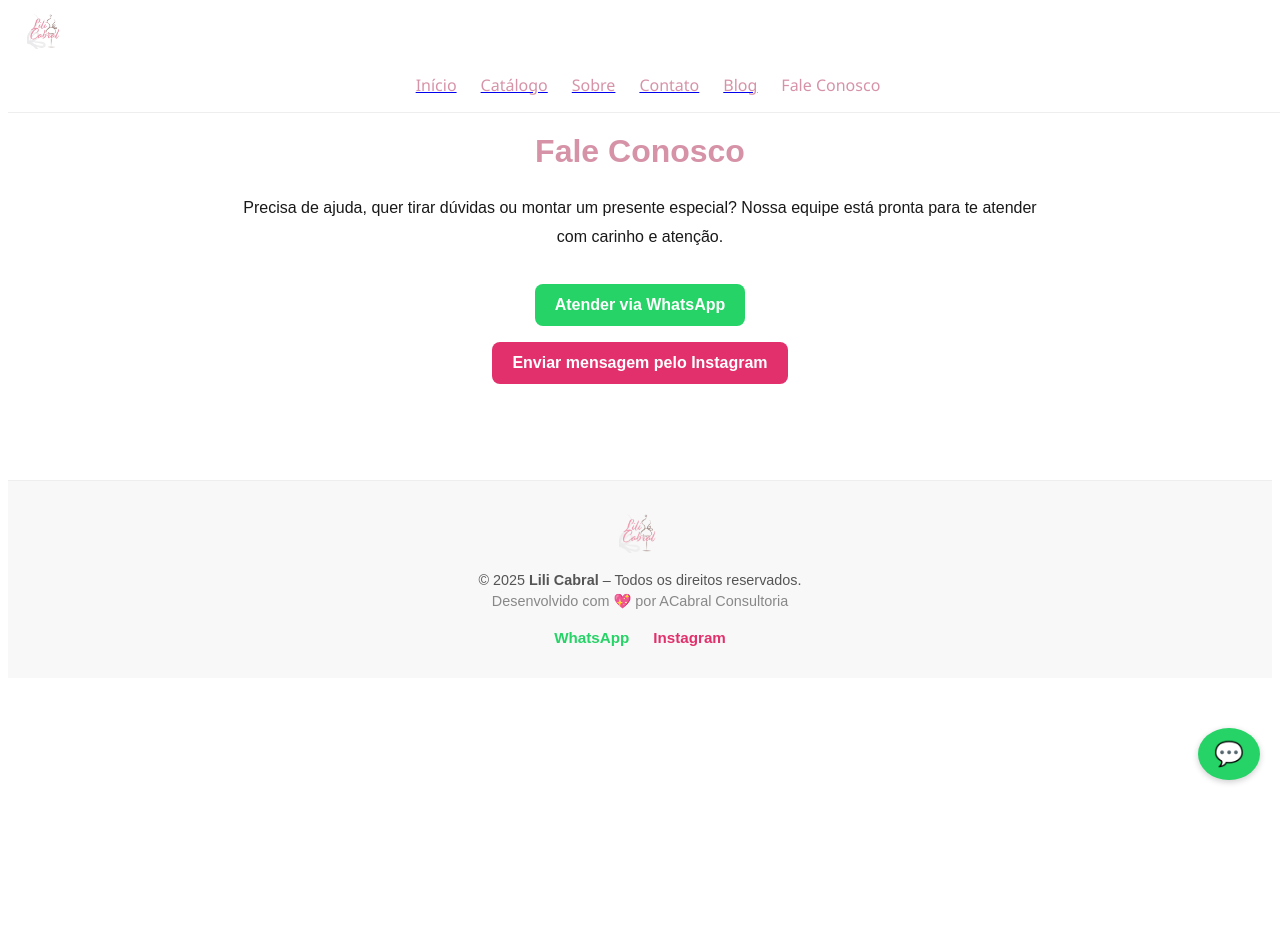
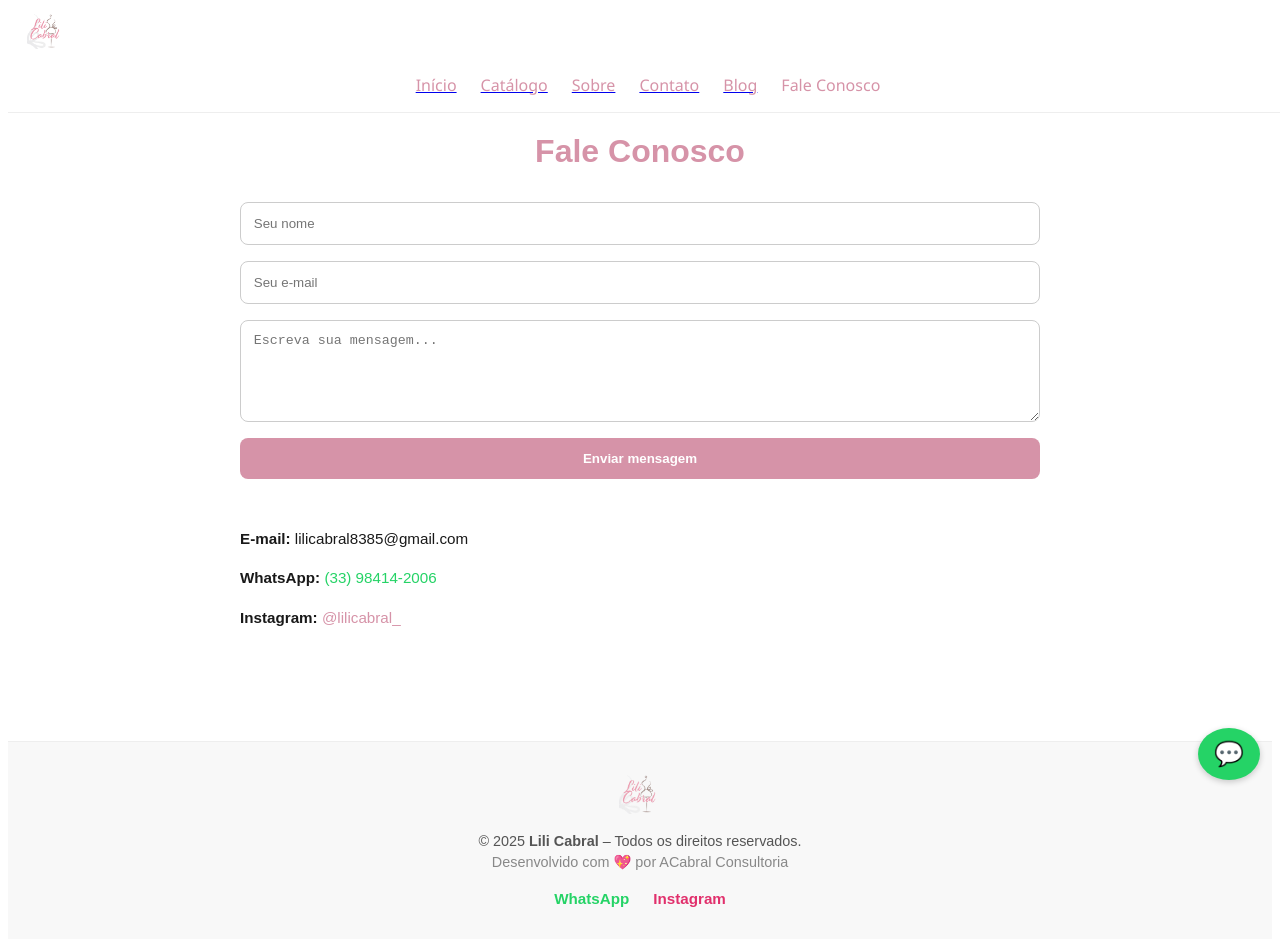
Before and after one commit to adaltoncabral/site-lili-cabral, a Next.js app: page /contato in a window 1280 px wide. Before the commit the page ends 800 px from the top, so only its background shows below. Built offline with nearby package versions, Linux system fonts and the light colour scheme.

Commit message:
Update contato.js

```diff
--- a/pages/contato.js
+++ b/pages/contato.js
@@ -1,68 +1,52 @@
 import Head from 'next/head'; import Header from '../components/Header'; import Footer from '../components/Footer'; import FloatingButton from '../components/FloatingButton'; import Analytics from '../components/Analytics';
 
-export default function Contato() { return ( <> <Head> <title>Fale Conosco – Lili Cabral</title> <meta name="description" content="Entre em contato com a equipe Lili Cabral para dúvidas, sugestões ou atendimento personalizado." /> <meta property="og:title" content="Fale Conosco – Lili Cabral" /> <meta property="og:description" content="Entre em contato com a equipe Lili Cabral para dúvidas, sugestões ou atendimento personalizado." /> <meta property="og:image" content="/banner-lili.jpg" /> <meta property="og:type" content="website" /> </Head>
+export default function Contato() { return ( <> <Head> <title>Fale Conosco – Lili Cabral</title> <meta name="description" content="Entre em contato com a equipe da Lili Cabral para dúvidas, pedidos ou parcerias." /> </Head>
 
 <Analytics />
   <Header />
 
-  <main style={{
-    maxWidth: '800px',
-    margin: '80px auto 0',
-    padding: '2rem',
-    fontFamily: 'sans-serif',
-    color: '#191919'
-  }}>
-    <h1 style={{
-      color: '#d693a8',
-      fontSize: '2rem',
-      marginBottom: '1.5rem',
-      textAlign: 'center'
-    }}>
-      Fale Conosco
-    </h1>
+  <main style={{ maxWidth: '800px', margin: '80px auto 0', padding: '2rem', fontFamily: 'sans-serif', color: '#191919' }}>
+    <h1 style={{ color: '#d693a8', fontSize: '2rem', marginBottom: '2rem', textAlign: 'center' }}>Fale Conosco</h1>
 
-    <p style={{ fontSize: '1rem', lineHeight: '1.8', textAlign: 'center' }}>
-      Precisa de ajuda, quer tirar dúvidas ou montar um presente especial? Nossa equipe está pronta para te atender com carinho e atenção.
-    </p>
+    <form style={{ display: 'flex', flexDirection: 'column', gap: '1rem' }}>
+      <input
+        type="text"
+        name="nome"
+        placeholder="Seu nome"
+        required
+        style={{ padding: '0.8rem', borderRadius: '8px', border: '1px solid #ccc' }}
+      />
+      <input
+        type="email"
+        name="email"
+        placeholder="Seu e-mail"
+        required
+        style={{ padding: '0.8rem', borderRadius: '8px', border: '1px solid #ccc' }}
+      />
+      <textarea
+        name="mensagem"
+        placeholder="Escreva sua mensagem..."
+        required
+        rows="5"
+        style={{ padding: '0.8rem', borderRadius: '8px', border: '1px solid #ccc' }}
+      />
+      <button type="submit" style={{
+        backgroundColor: '#d693a8',
+        color: '#fff',
+        padding: '0.8rem',
+        border: 'none',
+        borderRadius: '8px',
+        fontWeight: 'bold',
+        cursor: 'pointer'
+      }}>
+        Enviar mensagem
+      </button>
+    </form>
 
-    <div style={{
-      display: 'flex',
-      flexDirection: 'column',
-      alignItems: 'center',
-      marginTop: '2rem',
-      gap: '1rem'
-    }}>
-      <a
-        href="https://wa.me/5533984142006?text=Olá!%20Gostaria%20de%20falar%20com%20a%20Lili%20Cabral"
-        target="_blank"
-        rel="noopener noreferrer"
-        style={{
-          backgroundColor: '#25d366',
-          color: '#fff',
-          padding: '12px 20px',
-          borderRadius: '8px',
-          textDecoration: 'none',
-          fontWeight: 'bold'
-        }}
-      >
-        Atender via WhatsApp
-      </a>
-
-      <a
-        href="https://instagram.com/lili.cabral_"
-        target="_blank"
-        rel="noopener noreferrer"
-        style={{
-          backgroundColor: '#E1306C',
-          color: '#fff',
-          padding: '12px 20px',
-          borderRadius: '8px',
-          textDecoration: 'none',
-          fontWeight: 'bold'
-        }}
-      >
-        Enviar mensagem pelo Instagram
-      </a>
+    <div style={{ marginTop: '3rem', fontSize: '0.95rem', lineHeight: '1.6' }}>
+      <p><strong>E-mail:</strong> lilicabral8385@gmail.com</p>
+      <p><strong>WhatsApp:</strong> <a href="https://wa.me/5533984142006" target="_blank" rel="noopener noreferrer" style={{ color: '#25d366', textDecoration: 'none' }}>(33) 98414-2006</a></p>
+      <p><strong>Instagram:</strong> <a href="https://www.instagram.com/lilicabral_" target="_blank" rel="noopener noreferrer" style={{ color: '#d693a8', textDecoration: 'none' }}>@lilicabral_</a></p>
     </div>
   </main>
 
```
